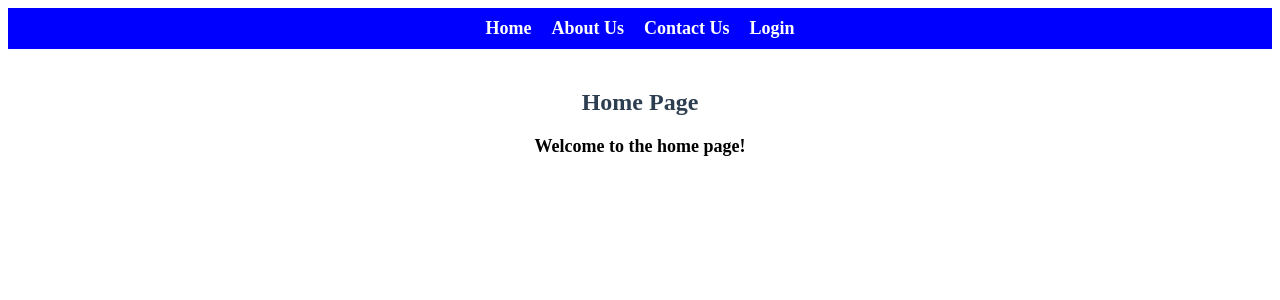
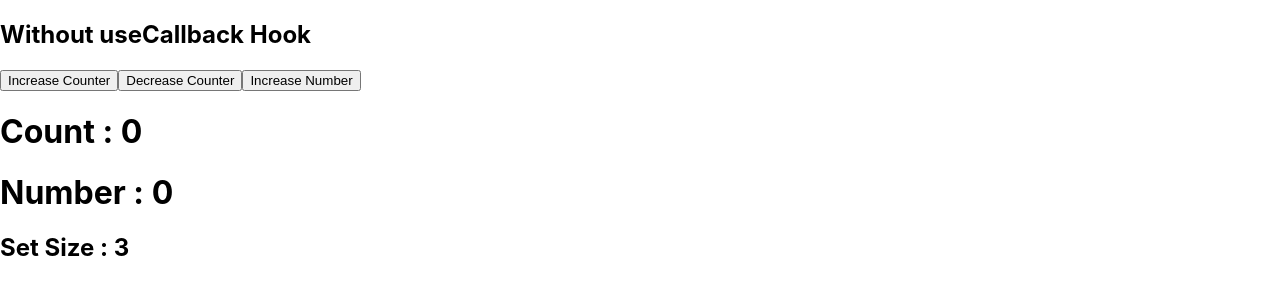
Before and after one commit to Dikshita00/react-project, a React (Create React App) app: page / in a window 1280 px wide. Shown: the top 300 px of the page. Built offline with nearby package versions, Linux system fonts and the light colour scheme.

Commit message:
Add files via upload

```diff
--- a/App.js
+++ b/App.js
@@ -1,16 +1,11 @@
-import React from "react";
-import { BrowserRouter as Router, Routes, Route } from "react-router-dom";
-import LoginDemo from "./Login";
-import Home from "./Home";
+import React from 'react';
+import DemoCallBack from './WithCallback';
 
 function App() {
   return (
-    <Router>
-      <Routes>
-        <Route path="/" element={<LoginDemo />} />
-        <Route path="/home" element={<Home />} />
-      </Routes>
-    </Router>
+    <div className="App">
+      <DemoCallBack />
+    </div>
   );
 }
 
--- /dev/null
+++ b/WithCallback.js
@@ -0,0 +1,38 @@
+import React, {useCallback, useState} from "react";
+const funcSet = new Set();
+const DemoCallBack=()=>{
+    const[cnt, setCnt] = useState(0);
+    const [num,setNum] = useState(0);
+
+    const incCnt = useCallback(
+        ()=>setCnt((prevcnt)=> prevcnt+1)
+        , []);
+    const incCnt1=useCallback(
+        ()=> setCnt(cnt+1)
+    ,[cnt]);
+
+    const decCnt=useCallback(()=> setCnt(cnt-1),
+    []);
+
+    const incNum=useCallback(()=> setCnt(num+1),
+    [num]);
+
+    funcSet.add(incCnt);
+    funcSet.add(decCnt);
+    funcSet.add(incNum);
+
+    return(
+        <div>
+            <h2>Without useCallback Hook</h2>
+            <button onClick={incCnt}>Increase Counter</button>
+            <button onClick={decCnt}>Decrease Counter</button>
+            <button onClick={incNum}>Increase Number</button>
+
+            <h1>Count : {cnt}</h1>
+            <h1>Number : {num}</h1>
+            <h2>Set Size : {funcSet.size}</h2>
+        </div>
+    )
+
+};
+export default DemoCallBack;
--- a/index.css
+++ b/index.css
@@ -1,16 +1,13 @@
-.Main {
-    display: grid;
-    grid-template-columns: auto auto;
+body {
+  margin: 0;
+  font-family: -apple-system, BlinkMacSystemFont, 'Segoe UI', 'Roboto', 'Oxygen',
+    'Ubuntu', 'Cantarell', 'Fira Sans', 'Droid Sans', 'Helvetica Neue',
+    sans-serif;
+  -webkit-font-smoothing: antialiased;
+  -moz-osx-font-smoothing: grayscale;
 }
 
-.ShoppingMain {
-    margin: auto;
-    width: fit-content;
-    padding: 20dvb;
-    border: 2px solid black;
+code {
+  font-family: source-code-pro, Menlo, Monaco, Consolas, 'Courier New',
+    monospace;
 }
-
-.ProductDesc {
-    width: 200%;
-    border: 2px solid black;
-}
--- a/index.js
+++ b/index.js
@@ -1,11 +1,17 @@
 import React from 'react';
 import ReactDOM from 'react-dom/client';
 import './index.css';
-import App1 from './App1';
+import App from './App';
+import reportWebVitals from './reportWebVitals';
 
 const root = ReactDOM.createRoot(document.getElementById('root'));
 root.render(
   <React.StrictMode>
-    <App1 />
+    <App />
   </React.StrictMode>
 );
+
+// If you want to start measuring performance in your app, pass a function
+// to log results (for example: reportWebVitals(console.log))
+// or send to an analytics endpoint. Learn more: https://bit.ly/CRA-vitals
+reportWebVitals();
```
Also changed, not shown: DemoCallBack.js (added, +38 -0 lines).
